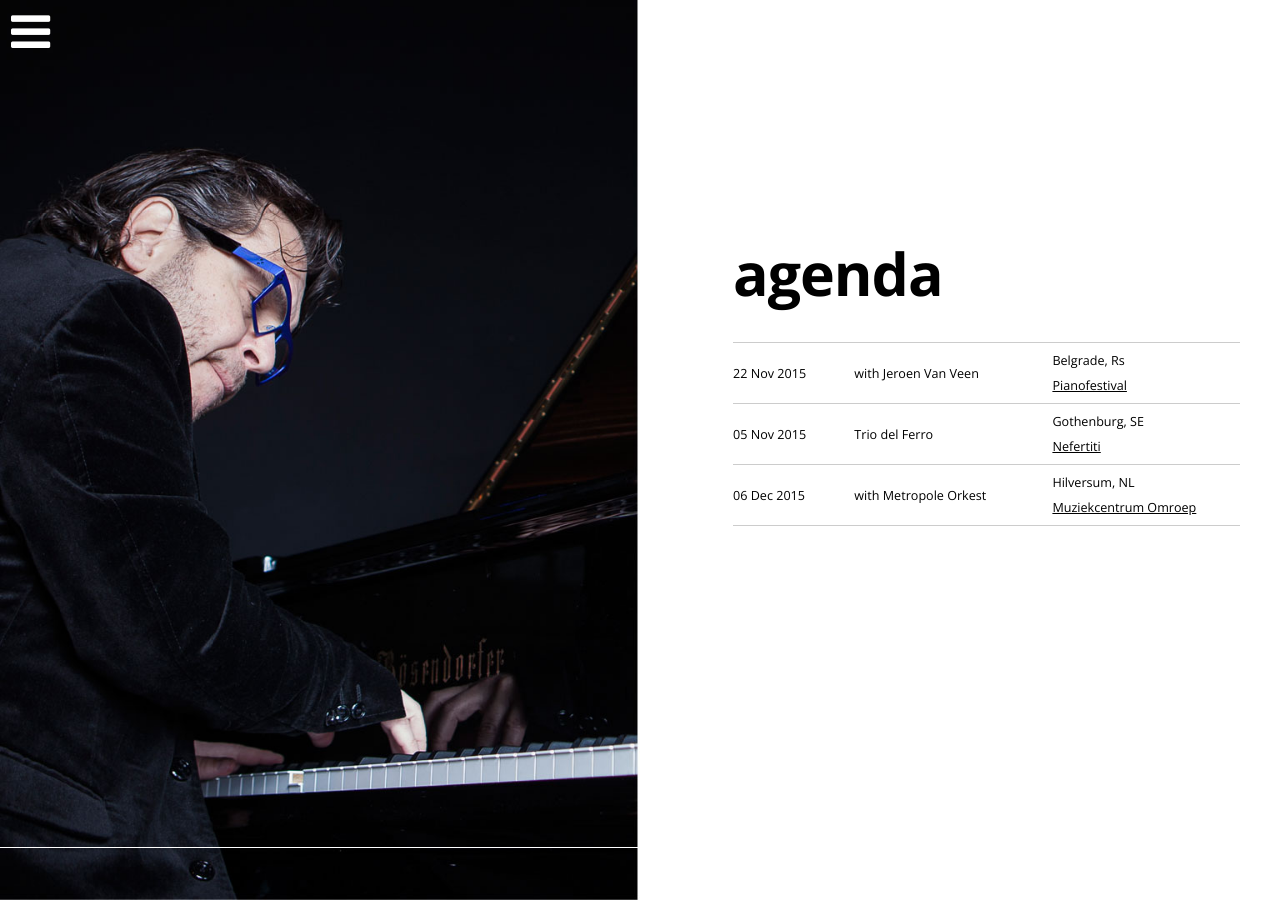
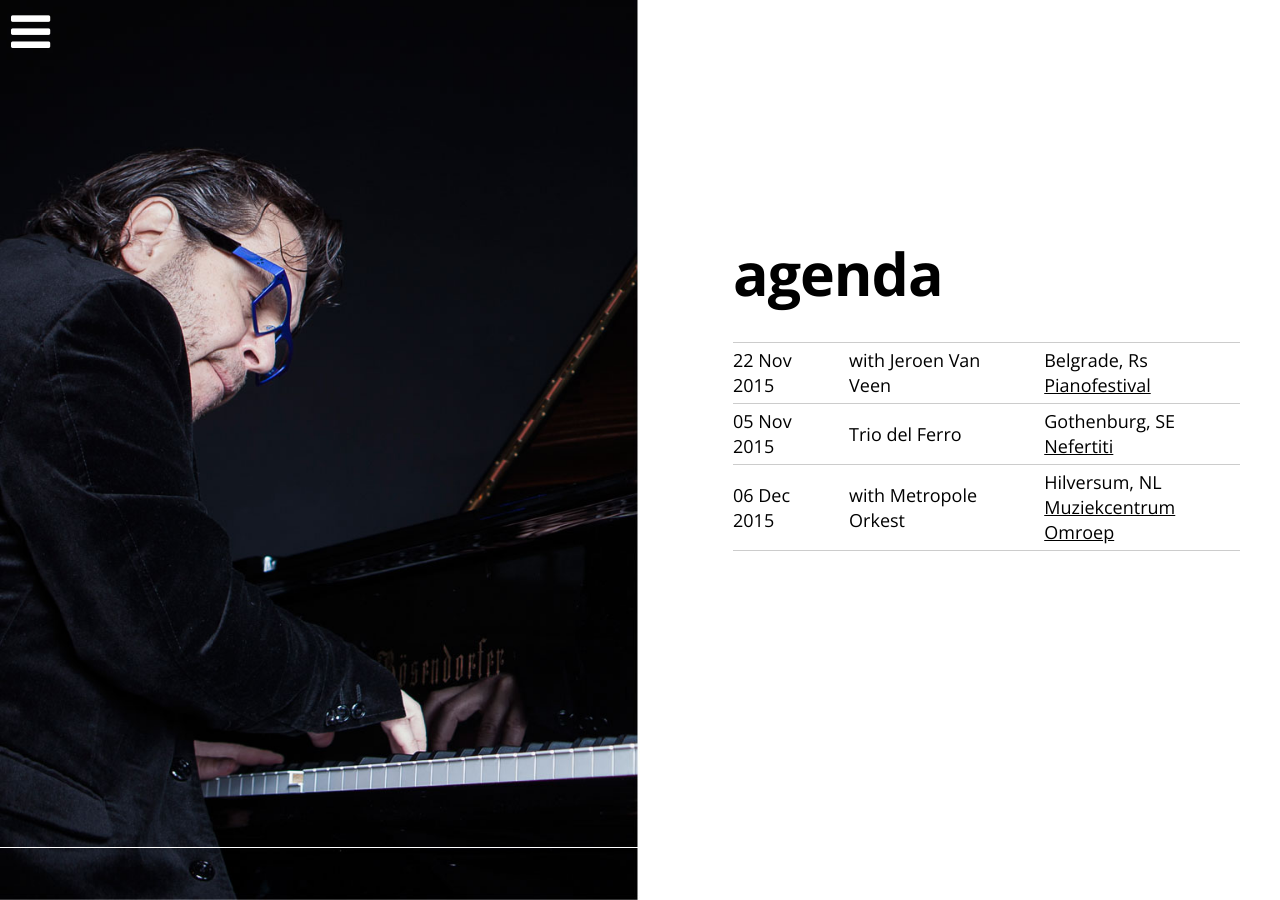
Before and after one commit to mikedelferro/website, a Jekyll site: the page built from agenda.html, in a window 1280 px wide. Built offline with Jekyll 4.4.1, drawn with Linux system fonts in a browser that asks for light colours; nearby versions of some CDN libraries.

Commit message:
Updated '_layouts/agenda.html' via CloudCannon

```diff
--- a/_layouts/agenda.html
+++ b/_layouts/agenda.html
@@ -613,7 +613,7 @@ $(document).ready(function() {
     font-weight: 300; font-family: &#039;Open Sans&#039;, sans-serif;"
     class="wysiwyg growpage"><!-- InstanceBeginEditable name="content971" -->
 
-<table cellpadding="0" cellspacing="0" style="border-bottom: 1px solid #ccc; width: 100%; font-size: 70%;">
+<table cellpadding="0" cellspacing="0" style="border-bottom: 1px solid #ccc; width: 100%;">
 {% for item in site.gigs %}
 
    <tr>
```
